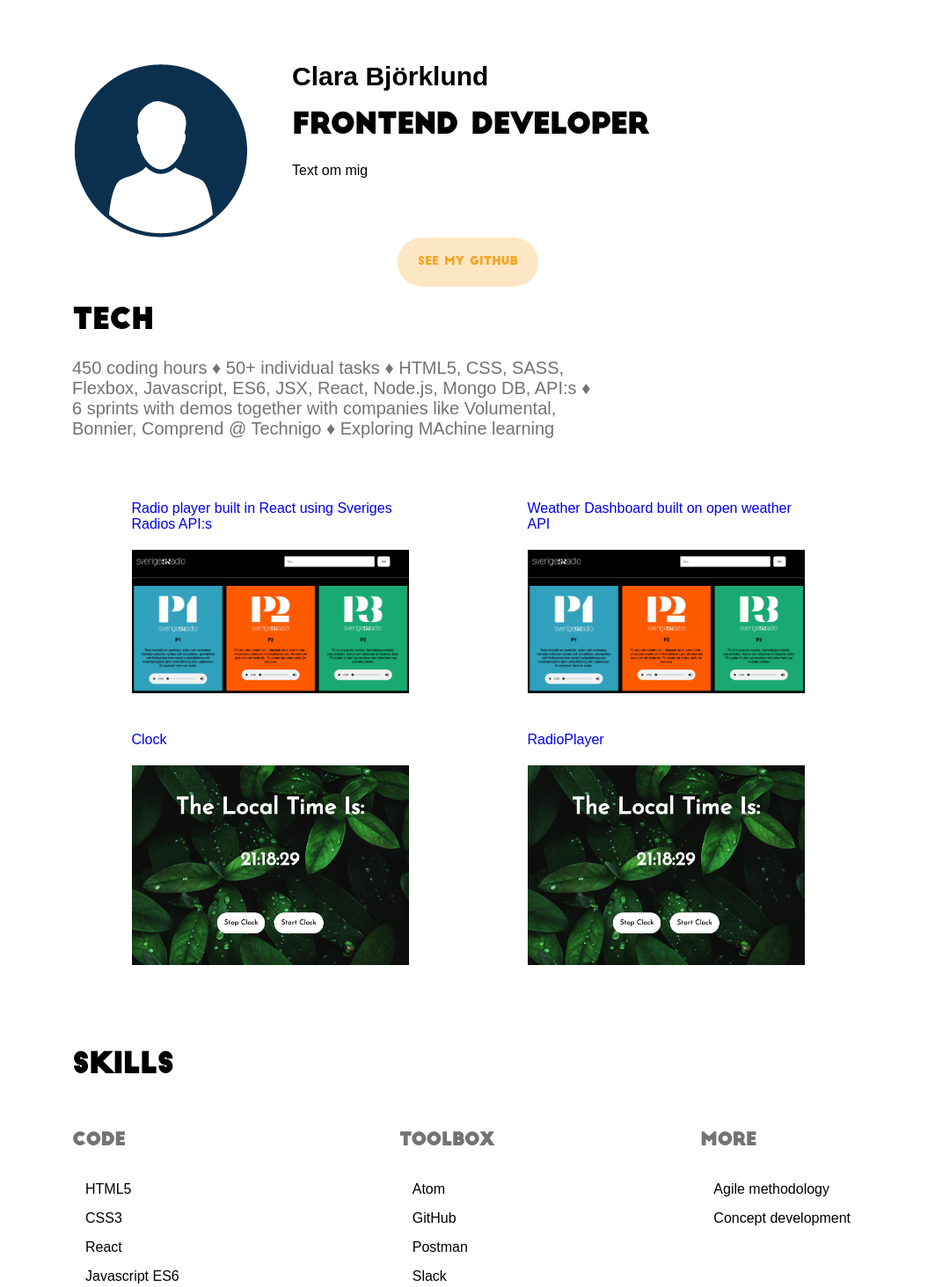
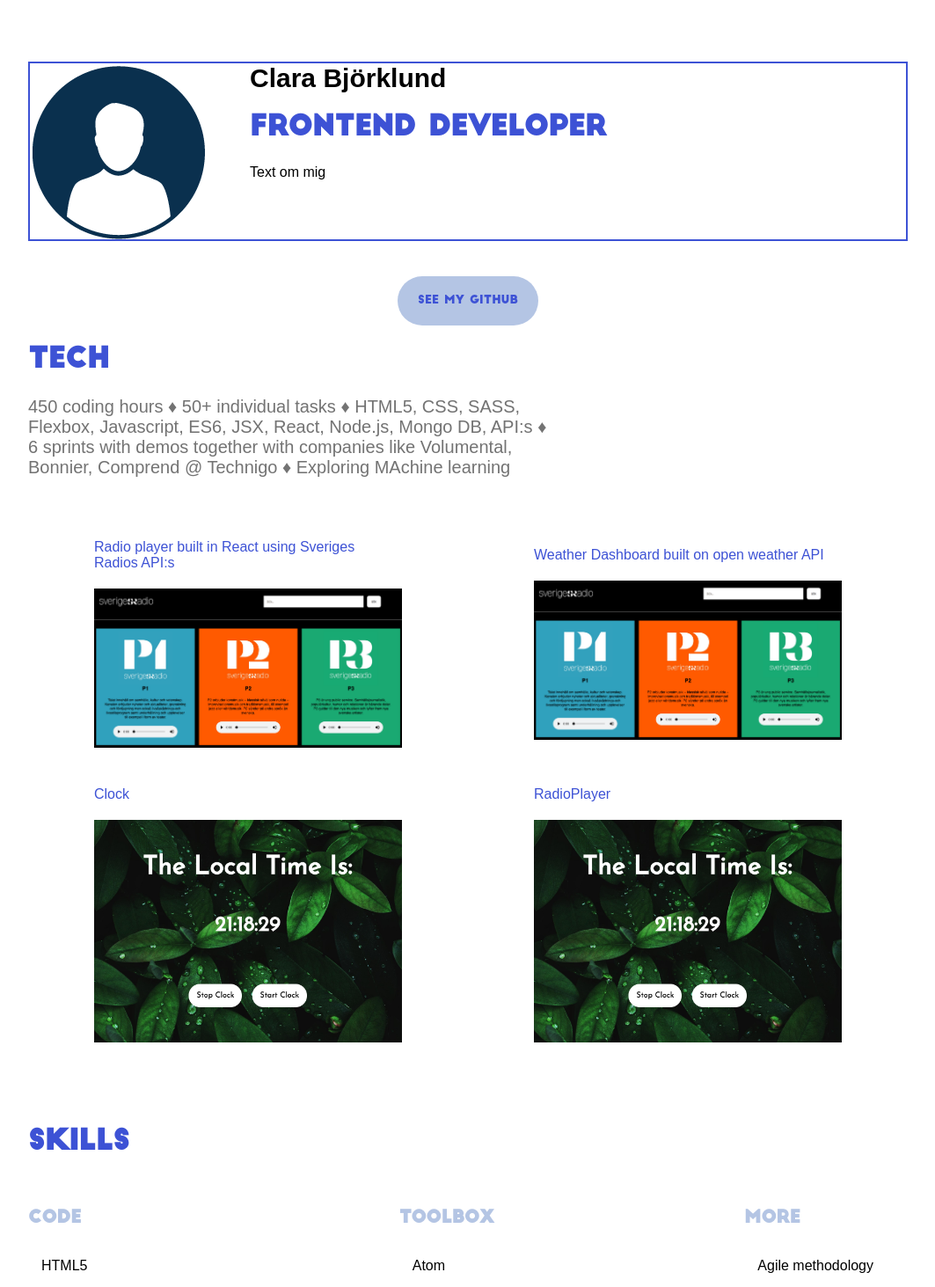
Before and after one commit to cbjorklund88/Portfolio, a React (Create React App) app: page /LandingPage in a window 1280 px wide. Shown: the top 1463 px of the page at 88% size, without its empty margins (108-1171 px from the left). Built offline with nearby package versions, Linux system fonts and the light colour scheme.

Commit message:
changed some colors

```diff
--- a/src/components/MyTech/mytech.js
+++ b/src/components/MyTech/mytech.js
@@ -6,8 +6,8 @@ class MyTech extends React.Component {
     return (
 
       <div>
-        <h1>tech</h1>
         <div className="myTech">
+          <h1>tech</h1>
           <p>450 coding hours &diams; 50+ individual tasks &diams; HTML5, CSS, SASS,
           Flexbox, Javascript, ES6, JSX, React, Node.js, Mongo DB, API:s &diams;
           6 sprints with demos together with companies like Volumental, Bonnier,
--- a/src/index.css
+++ b/src/index.css
@@ -20,6 +20,7 @@ a {
 
 h1 {
   font-family: BigJohn;
+  color: #3D52D5;
 }
 
 h3, p {
@@ -35,7 +36,7 @@ h3 {
 h5 {
   font-family: BigJohn;
   font-size: 20px;
-  color: #737373;
+  color: #B4C5E4;
 }
 
 h6 {
@@ -49,8 +50,8 @@ button {
   justify-content:center;
   align-self: center;
   font-family: BigJohn;
-  color: #f5a622;
-  background-color: #fde6c4;
+  color: #3D52D5;
+  background-color: #B4C5E4;
   outline: none;
   border-style: none;
   width: 160px;
@@ -60,7 +61,7 @@ button {
 }
 
 .container {
-  width: 900px;
+  width: 1000px;
   padding-top: 70px;
   display: flex;
   flex-direction: column;
@@ -69,6 +70,8 @@ button {
 
 .profileInfo {
   display: flex;
+  border: 2px solid #3D52D5;
+  margin-bottom: 40px;
 }
 
 .aboutMeText {
@@ -107,6 +110,7 @@ button {
 
 .Cases p {
   margin: 0;
+  color: #3D52D5;
 }
 
 .caseImage {
@@ -161,7 +165,7 @@ button {
 
 .project-container a {
   margin-bottom: 30px;
-  color: #f5a622;
+  color: #6E7E85;
   font-family: BigJohn;
 }
 
@@ -188,7 +192,7 @@ footer {
   border-top: 1px solid #000;
   height: 150px;
   margin-top: 40px;
-  background-color: #f5a622;
+  background-color: #3D52D5;
   text-align: center;
   display: flex;
   justify-content: center;
```
